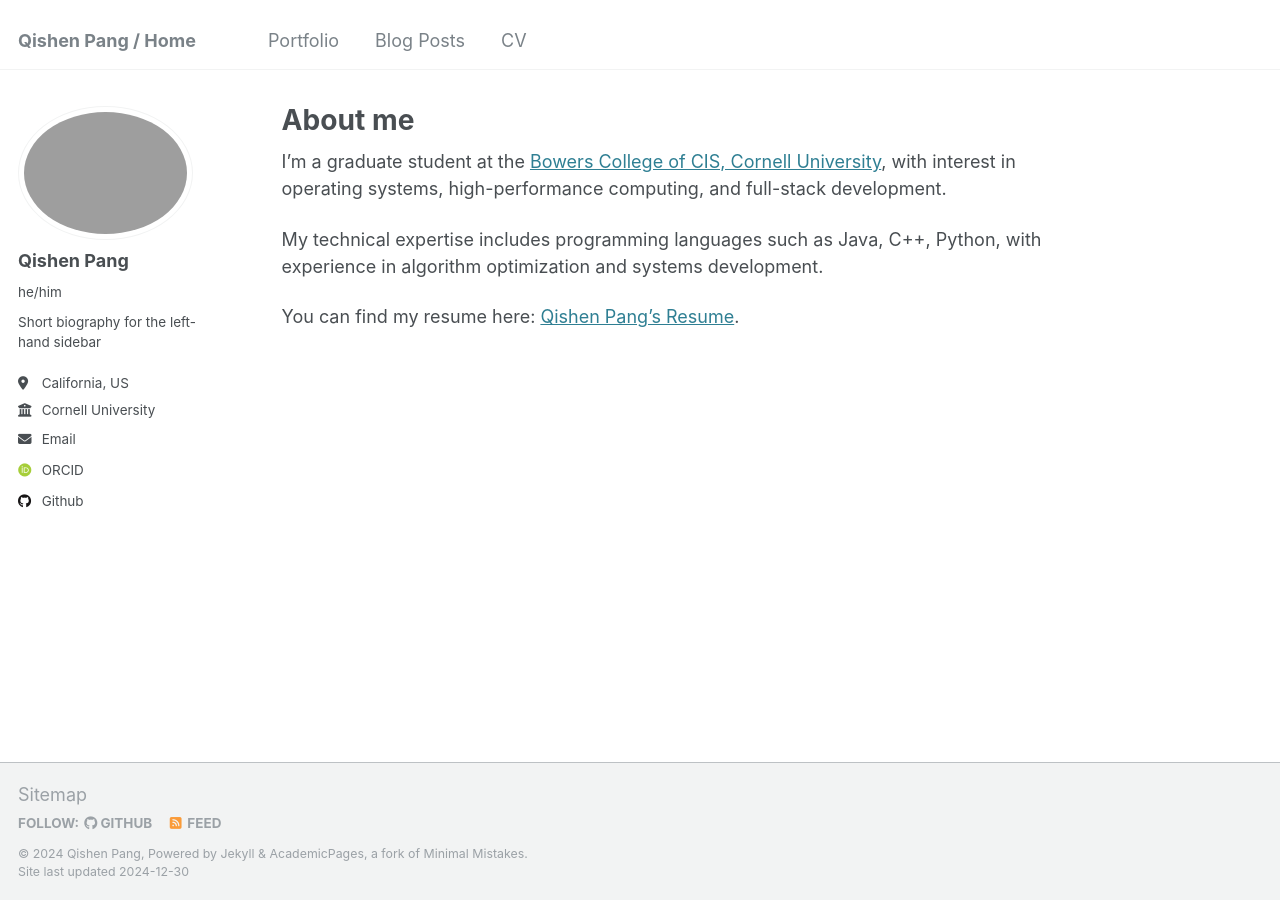
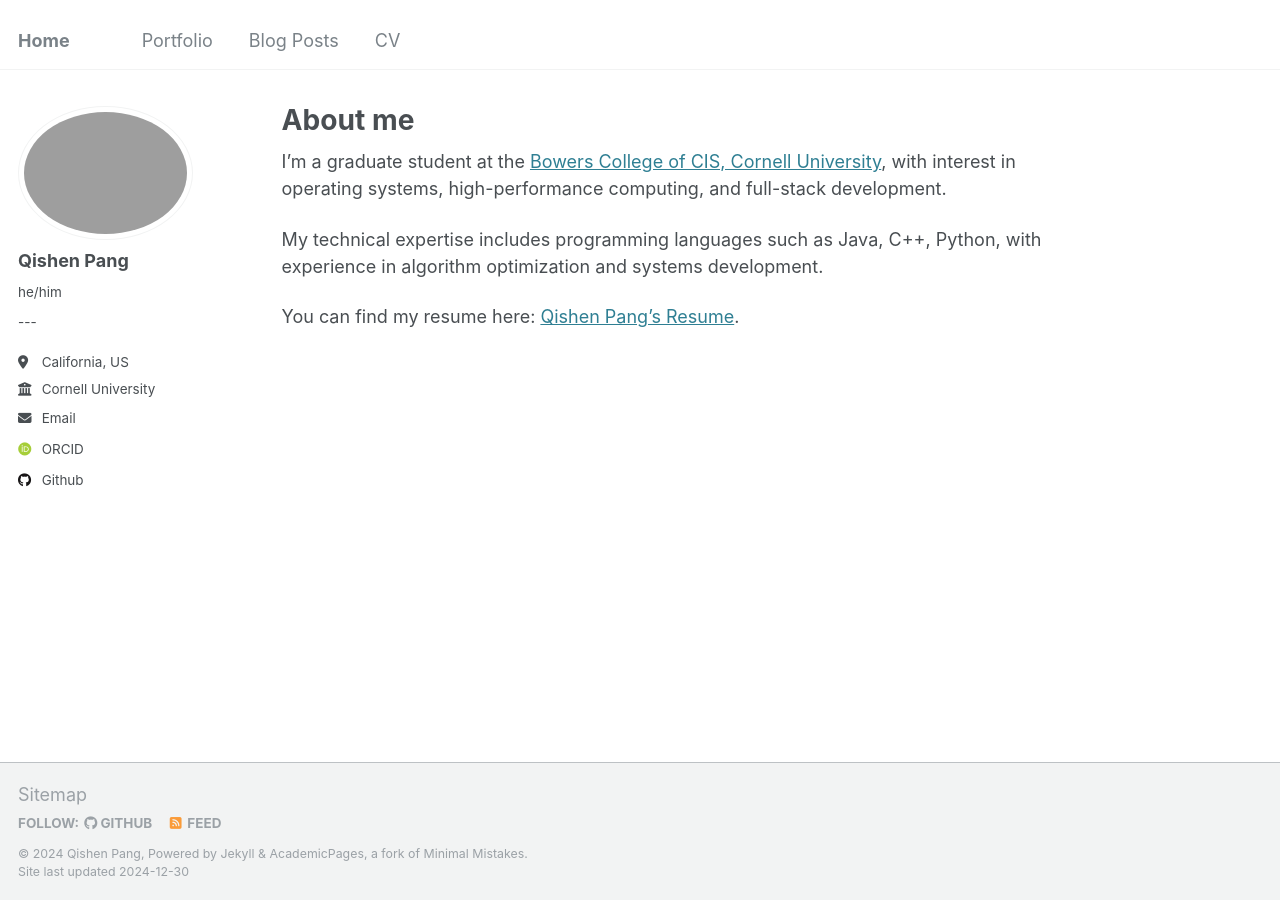
Before and after one commit to YsGBt/ysgbt.github.io, a Jekyll site: the page built from _pages/about.md, in a window 1280 px wide. Built offline with Jekyll 4.4.1, drawn with Linux system fonts in a browser that asks for light colours; some web fonts are replaced.

Commit message:
Update _config.yml

```diff
--- a/_config.yml
+++ b/_config.yml
@@ -8,7 +8,7 @@
 
 # Basic Site Settings
 locale                   : "en-US"
-title                    : "Qishen Pang / Home"
+title                    : "Home"
 title_separator          : "-"
 name                     : &name "Qishen Pang"
 description              : &description "personal description"
@@ -24,7 +24,7 @@ author:
   avatar           : "qp.png"
   name             : "Qishen Pang"
   pronouns         : "he/him"
-  bio              : "Short biography for the left-hand sidebar"
+  bio              : "---"
   location         : "California, US"
   employer         : "Cornell University"
   uri              : # URL
```
